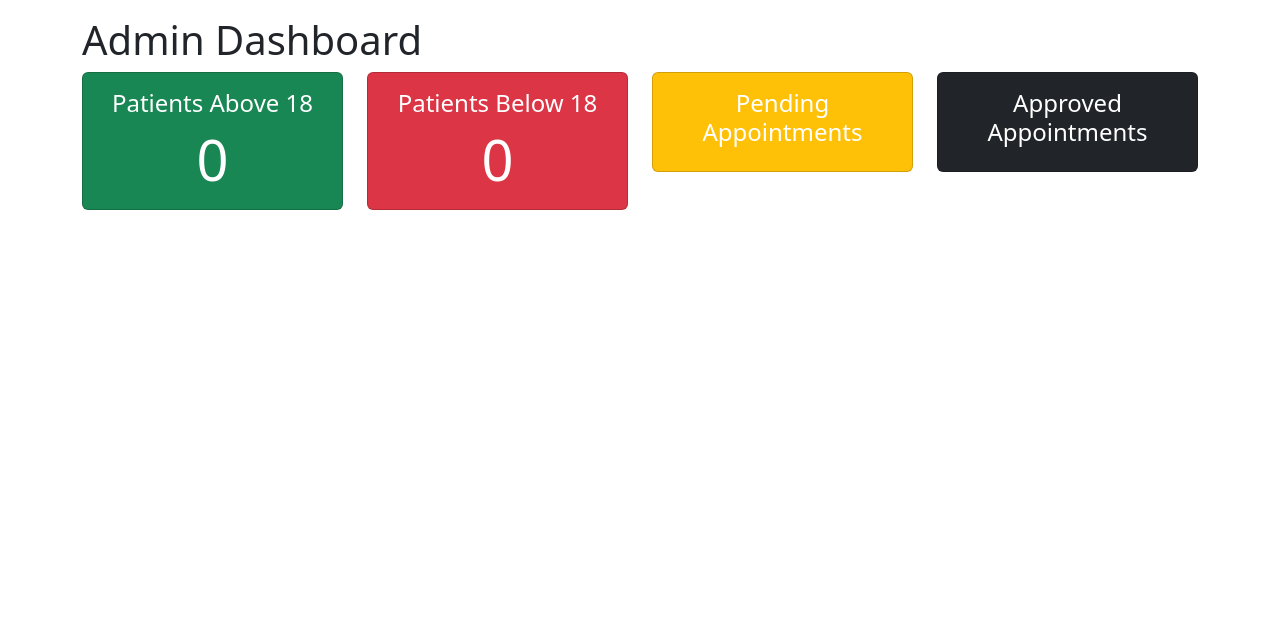
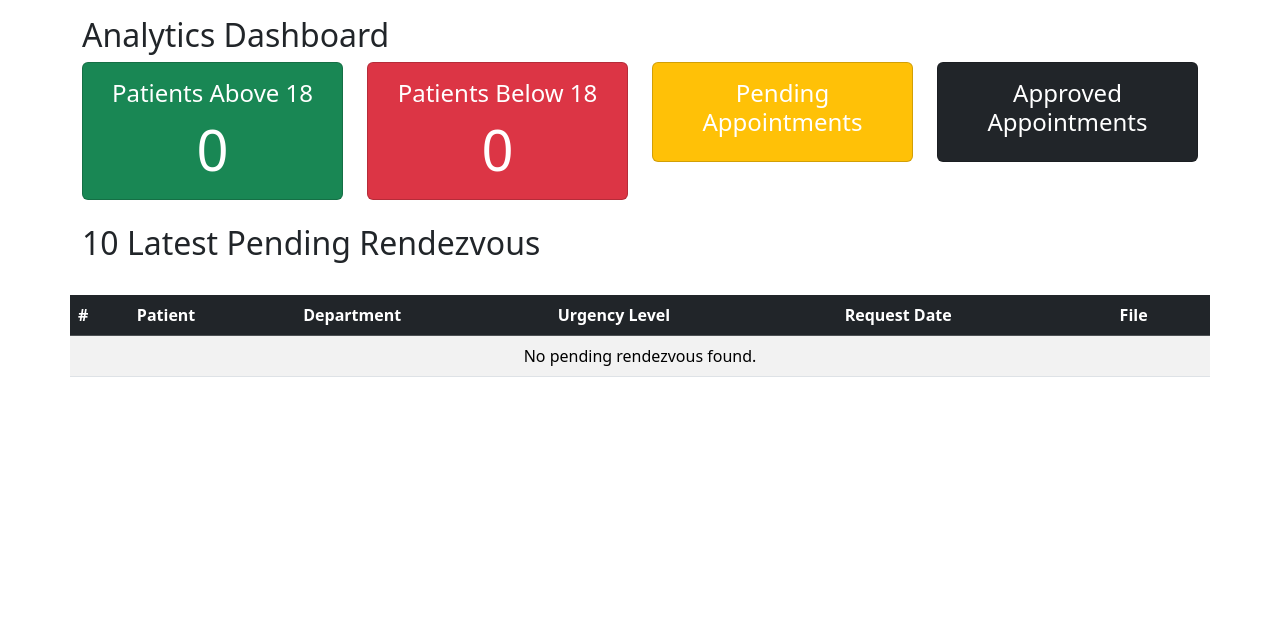
Before and after one commit to fabrice12/aceds-pms, a Django app: page /admin/dashboard/ in a window 1280 px wide. Shown: the part 74-707 px from the top of the page. Run offline with Django 4.2, Linux system fonts and the light colour scheme; the visitor is signed in with stand-in values (Sample User, id 1); some libraries are stand-ins or nearby versions.

Commit message:
last commit

```diff
--- a/patients/models.py
+++ b/patients/models.py
@@ -2,7 +2,7 @@
 from django.db import models
 
 # Create your models here.
-
+HDFS_URL = "http://167.99.86.23:9870"
 class SystemUser(AbstractUser):
     USER_TYPES=(
         ('ADMIN','Admin'),
@@ -65,3 +65,6 @@
     status = models.CharField(max_length=10, choices=STATUS_CHOICES, default='PENDING')
     reply = models.TextField(null=True, blank=True)
     file_path = models.CharField(max_length=255, blank=True, null=True)
+
+    def get_download_url(self):
+        return f"{HDFS_URL}/webhdfs/v1{self.file_path}?op=OPEN"
--- a/patients/templates/admin_dashboard.html
+++ b/patients/templates/admin_dashboard.html
@@ -54,7 +54,7 @@
         </nav>
 
         <div class="row mt-2">
-            <h1>Admin Dashboard</h1>
+            <h2>Analytics Dashboard</h2>
 
             <!-- Patients Above 18 -->
             <div class="col-md-3">
@@ -93,6 +93,44 @@
             </div>
 
         </div>
+        <div class="row mt-2">
+            <h2>10 Latest Pending Rendezvous</h2>
+
+            <table class="table table-striped mt-4">
+        <thead class="table-dark">
+            <tr>
+                <th>#</th>
+                <th>Patient</th>
+                <th>Department</th>
+                <th>Urgency Level</th>
+                <th>Request Date</th>
+                <th>File</th>
+            </tr>
+        </thead>
+        <tbody>
+            {% for rendezvous in pending_rdvs %}
+            <tr>
+                <td>{{ forloop.counter }}</td>
+                <td>{{ rendezvous.patient.first_name }}</td>
+                <td>{{ rendezvous.department.name }}</td>
+                <td>{{ rendezvous.urgency_level }}</td>
+                <td>{{ rendezvous.request_date|date:"Y-m-d H:i" }}</td>
+                <td>
+                    {% if rendezvous.file_path %}
+                        <a href="{{ rendezvous.get_download_url }}" class="btn btn-sm btn-primary" target="_blank">Download</a>
+                    {% else %}
+                        <span class="text-muted">No File</span>
+                    {% endif %}
+                </td>
+            </tr>
+            {% empty %}
+            <tr>
+                <td colspan="6" class="text-center">No pending rendezvous found.</td>
+            </tr>
+            {% endfor %}
+        </tbody>
+    </table>
+        </div>
 
         <footer>
             <div class="bg-success fixed-bottom bg-opacity-10 d-flex justify-content-center w-100">
--- a/patients/templates/patient_dashboard.html
+++ b/patients/templates/patient_dashboard.html
@@ -37,7 +37,7 @@
                     <div class="d-flex align-items-center gap-2">
                         {#                        add logout button#}
                         <a href="{% url 'logout' %}" class="btn btn-danger">Logout</a>
-                        <span class=" ">Welcome, Admin</span>
+                        <span class=" ">Welcome</span>
                         <span class="d-flex rounded-circle align-items-center  bg-success-subtle justify-content-center"
                               style="height: 50px;width: 50px;">
                             Ad
@@ -101,6 +101,9 @@
                                         data-bs-target="#addRendezvousModal"
                                         onclick="openRendezVousModal('{% url 'update_rendezvous' rendezvous.pk %}')">Update
                                 </button>
+                                 <a class="btn btn-sm btn-danger px-4 rounded-pill"  href="{% url 'delete_rendezvous' rendezvous.pk %}"
+                                      >Delete
+                                </a>
 
                                 {#                                <button class="btn btn-sm btn-danger px-4 rounded-pill" data-bs-toggle="modal"#}
                                 {#                                        data-bs-target="#deleteModal"#}
--- a/patients/templates/rendezvous_form.html
+++ b/patients/templates/rendezvous_form.html
@@ -1,4 +1,4 @@
-<form method="post" action="{% url 'create_rendezvous' %}" enctype="multipart/form-data">
+<form method="post" action="{% if form.instance.pk %}{% url 'update_rendezvous' form.instance.pk %}{% else %}{% url 'create_rendezvous' %} {% endif %}" enctype="multipart/form-data">
     {% csrf_token %}
     <div class="mb-3">
         <label for="id_department" class="form-label">Department</label>
--- a/patients/urls.py
+++ b/patients/urls.py
@@ -3,7 +3,7 @@
 from sqlalchemy.dialects.mssql.information_schema import views
 
 from patients.views import home, register, register_create, custom_login, patient_dashboard, admin_dashboard, \
-    create_rendezvous, rendezvous_update
+    create_rendezvous, rendezvous_update, rendezvous_delete
 
 urlpatterns = [
     path('', home, name='home'),
@@ -12,6 +12,7 @@
     path('patient/dashboard/', patient_dashboard, name='patient_dashboard'),
     path('patient/create-rendezvous/', create_rendezvous, name='create_rendezvous'),
     path('patient/update-rendezvous/<int:pk>/', rendezvous_update, name='update_rendezvous'),
+    path('patient/delete-rendezvous/<int:pk>/', rendezvous_delete, name='delete_rendezvous'),
     path('admin/dashboard/', admin_dashboard, name='admin_dashboard'),
     path('login/', custom_login, name='login'),
     path('logout/', LogoutView.as_view(), name='logout'),
--- a/patients/views.py
+++ b/patients/views.py
@@ -10,6 +10,7 @@
 from django.http import JsonResponse
 from django.shortcuts import render, redirect, get_object_or_404
 from django.template.loader import render_to_string
+from docutils.nodes import pending
 from hdfs import InsecureClient
 from kafka import KafkaProducer
 
@@ -84,12 +85,18 @@
                 # rendezvous.patient = request.user
                 # rendezvous.save()
                 client=InsecureClient(HDFS_URL,user='dr.who')
-                file=request.FILES['file_path']
+                file_path=None
+                if 'file_path' in request.FILES:
+                    file=request.FILES['file_path']
+                    file_path=f'{HDFS_PATH}/{file.name}'
+                    with client.write(f'{HDFS_PATH}/{file.name}', overwrite=True) as writer:
+                        for chunk in file.chunks():
+                            writer.write(chunk)
                 # print file name
-                print(file.name)
-                with client.write(f'{HDFS_PATH}/{file.name}',overwrite=True) as writer:
-                    for chunk in file.chunks():
-                        writer.write(chunk)
+
+
+
+
 
                 rendezvous_data = {
                     'patient_id': request.user.id,  # Serialize patient ID
@@ -100,7 +107,7 @@
                     'contact_number': form.cleaned_data['contact_number'],
                     'insurance_provider': form.cleaned_data['insurance_provider'],
                     'additional_notes': form.cleaned_data['additional_notes'],
-                    'file_path': f'{HDFS_PATH}/{file.name}'
+                    'file_path': file_path
                 }
 
                 # Send data to Kafka
@@ -146,7 +153,7 @@
 
 def rendezvous_delete(request, pk):
     rendezvous = get_object_or_404(Rendezvous, pk=pk)
-    if request.method == 'POST':
+    if request.method == 'GET':
         rendezvous.delete()
         return redirect('patient_dashboard')
 
@@ -177,12 +184,23 @@
         total_pending_rdv=Rendezvous.objects.filter(status='PENDING').count()
         total_approved_rdv=Rendezvous.objects.filter(status='APPROVED').count()
 
+        pending_rdvs=Rendezvous.objects.filter(status="PENDING").order_by('-request_date')[:10]
+
+        for rdv in pending_rdvs:
+            if rdv.file_path:
+                rdv.download_file=f"{HDFS_URL}/webhdfs/v1{rdv.file_path}?op=OPEN"
+        #         print file path
+                print(rdv.download_file)
+
+
+
         # Pass the counts to the template
         context = {
             'above_18_count': above_18_count,
             'below_18_count': below_18_count,
             'total_pending_rdv':total_pending_rdv,
-            'total_approved_rdv':total_approved_rdv
+            'total_approved_rdv':total_approved_rdv,
+            'pending_rdvs':pending_rdvs
         }
     except Exception as e:
         print(f"Error fetching data: {e}")
```
Also changed, not shown: patients/templates/index.html (+7 -10 lines), README.md.
